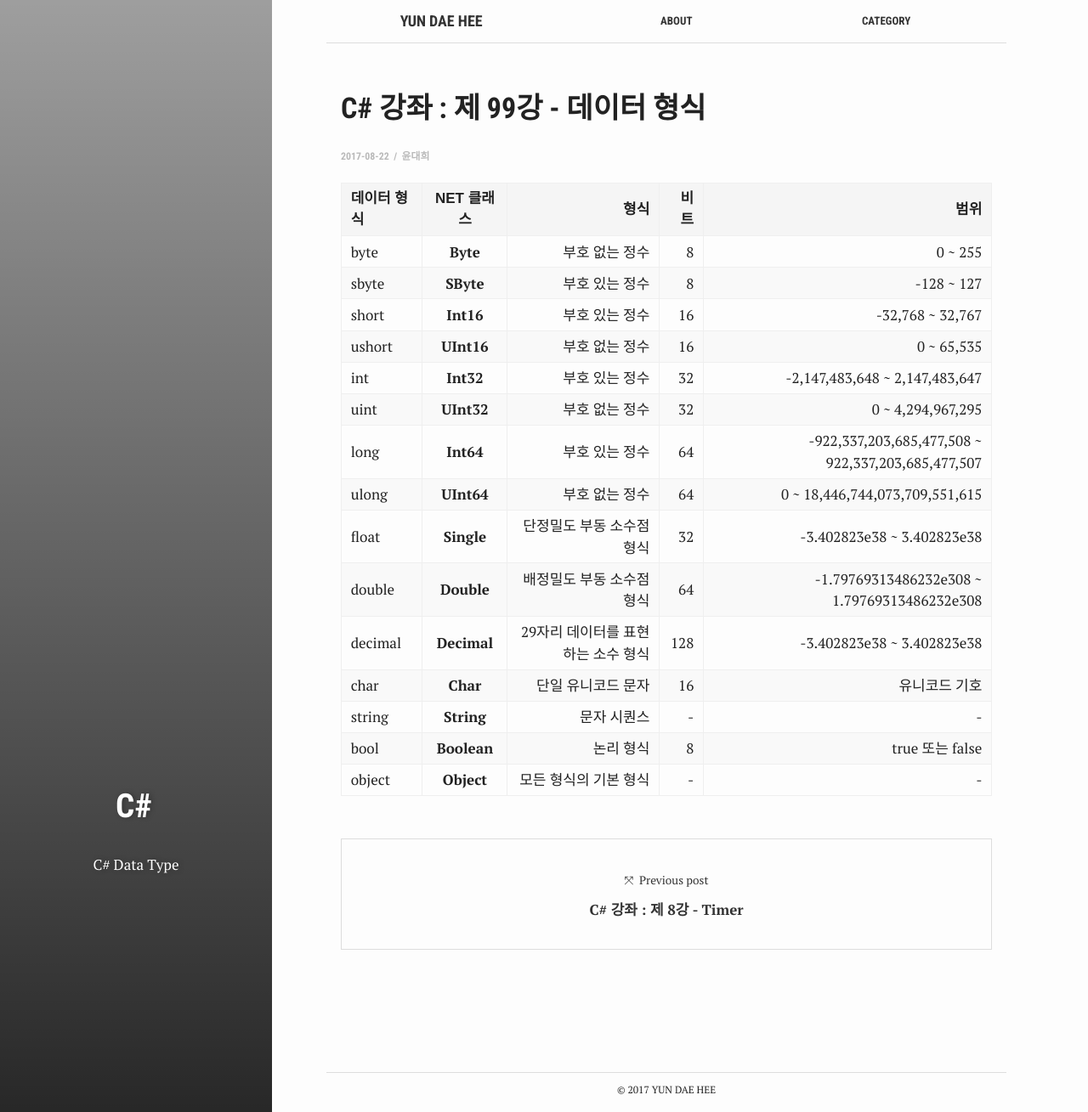
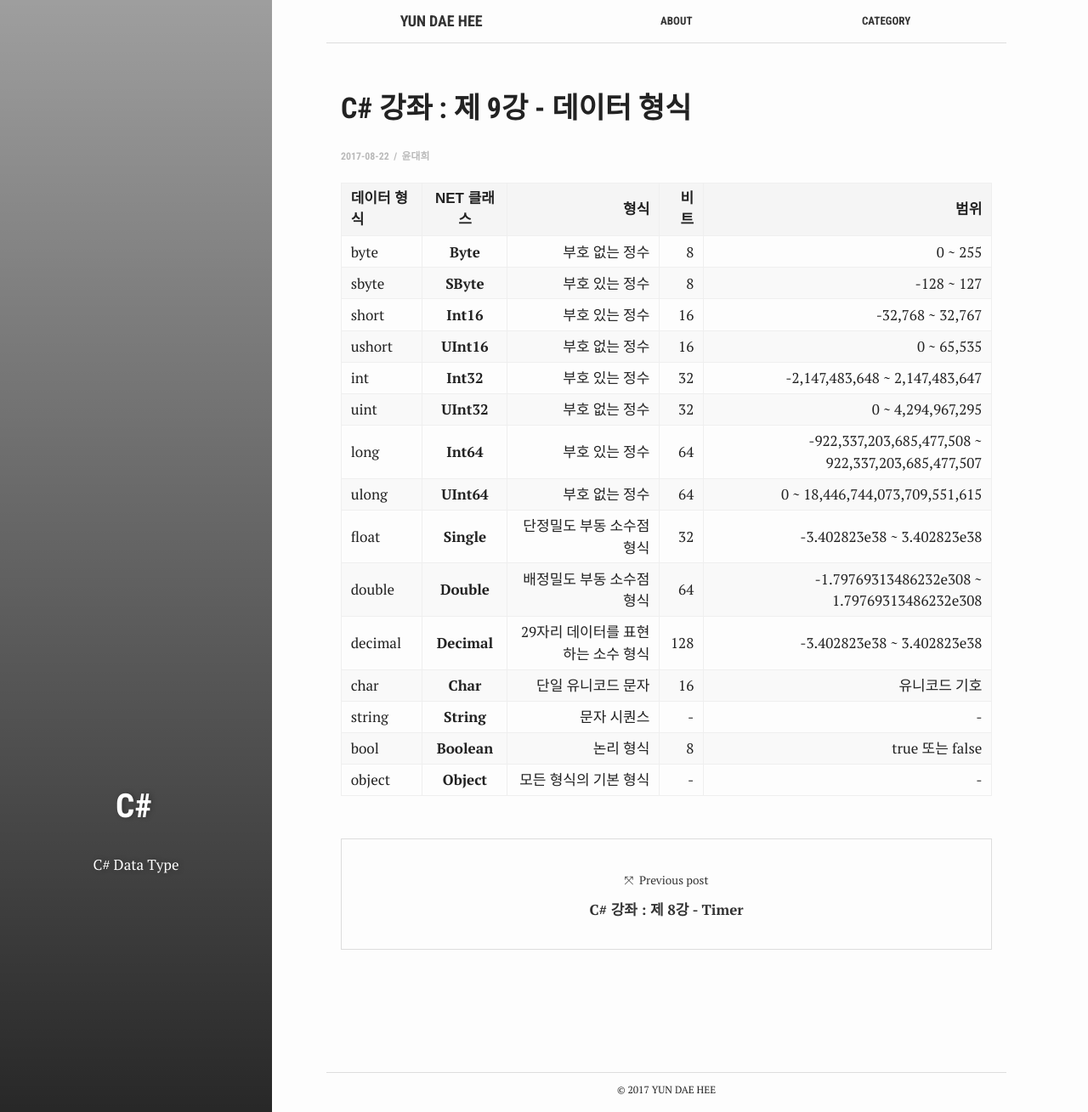
Before and after one commit to test076923/076923.github.io, a Jekyll site: the page built from _posts/2017-08-22-C#-9.md, in a window 1280 px wide and 1309 px high. Shown: the whole window at 85% size. Built offline with Jekyll 4.4.1, drawn with Linux system fonts in a browser that asks for light colours.

Commit message:
Update 2017-08-22-C#-9.md

```diff
--- a/_posts/2017-08-22-C#-9.md
+++ b/_posts/2017-08-22-C#-9.md
@@ -1,8 +1,8 @@
 ---
 bg: "Clogo.jpg"
 layout: post
-title:  "C# 강좌 : 제 99강 - 데이터 형식"
-crawlertitle: "C# 강좌 : 제 99강 - 데이터 형식"
+title:  "C# 강좌 : 제 9강 - 데이터 형식"
+crawlertitle: "C# 강좌 : 제 9강 - 데이터 형식"
 summary: "C# Data Type"
 date: 2017-08-22
 categories: posts
```
